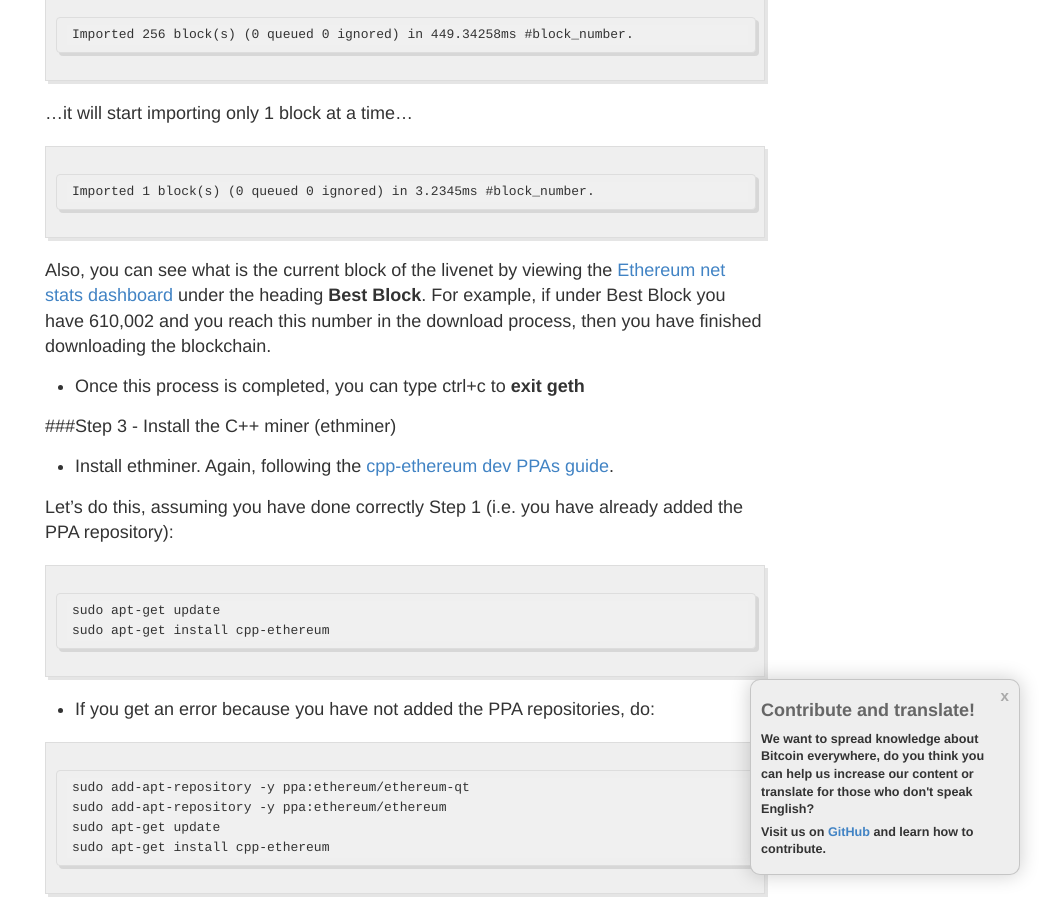
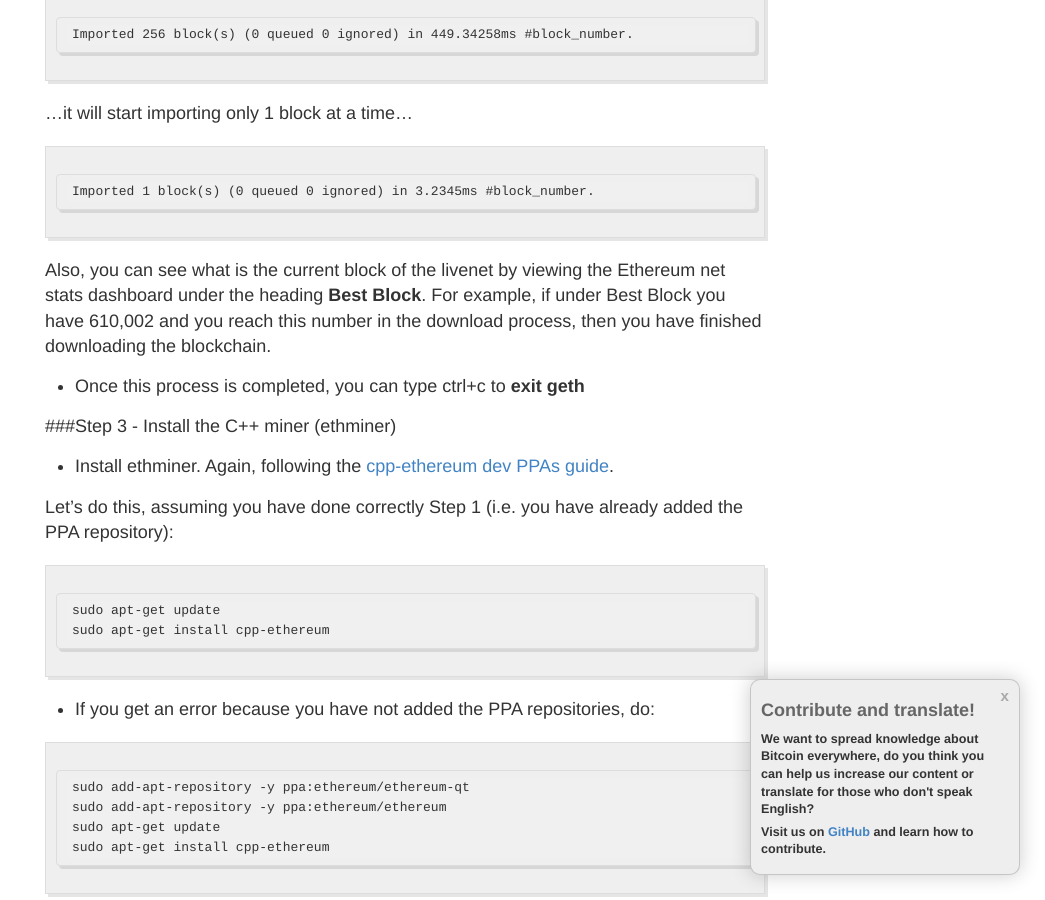
Before and after one commit to vesk4000/bm, a Jekyll site: the page built from _posts/2016-02-09-what-is-ethereum-cloud-mining.md, in a window 1280 px wide and 900 px high, scrolled down 8922 px. Shown: the whole window, without its empty margins (235-1280 px from the left). Built offline with Jekyll 4.4.1, drawn with Linux system fonts in a browser that asks for light colours; nearby versions of some CDN libraries; comment, search, counter and statistics services are not loaded; part of the change alters nothing that is shown.

````diff
--- a/_posts/2016-02-09-what-is-ethereum-cloud-mining.md
+++ b/_posts/2016-02-09-what-is-ethereum-cloud-mining.md
@@ -234,7 +234,7 @@ Imported 256 block(s) (0 queued 0 ignored) in 449.34258ms #block_number.
 Imported 1 block(s) (0 queued 0 ignored) in 3.2345ms #block_number.
 ```
 
-Also, you can see what is the current block of the livenet by viewing the [Ethereum net stats dashboard](https://stats.ethdev.com/) under the heading **Best Block**. For example, if under Best Block you have 610,002 and you reach this number in the download process, then you have finished downloading the blockchain.
+Also, you can see what is the current block of the livenet by viewing the Ethereum net stats dashboard under the heading **Best Block**. For example, if under Best Block you have 610,002 and you reach this number in the download process, then you have finished downloading the blockchain.
 
 * Once this process is completed, you can type ctrl+c to **exit geth**
 
````
